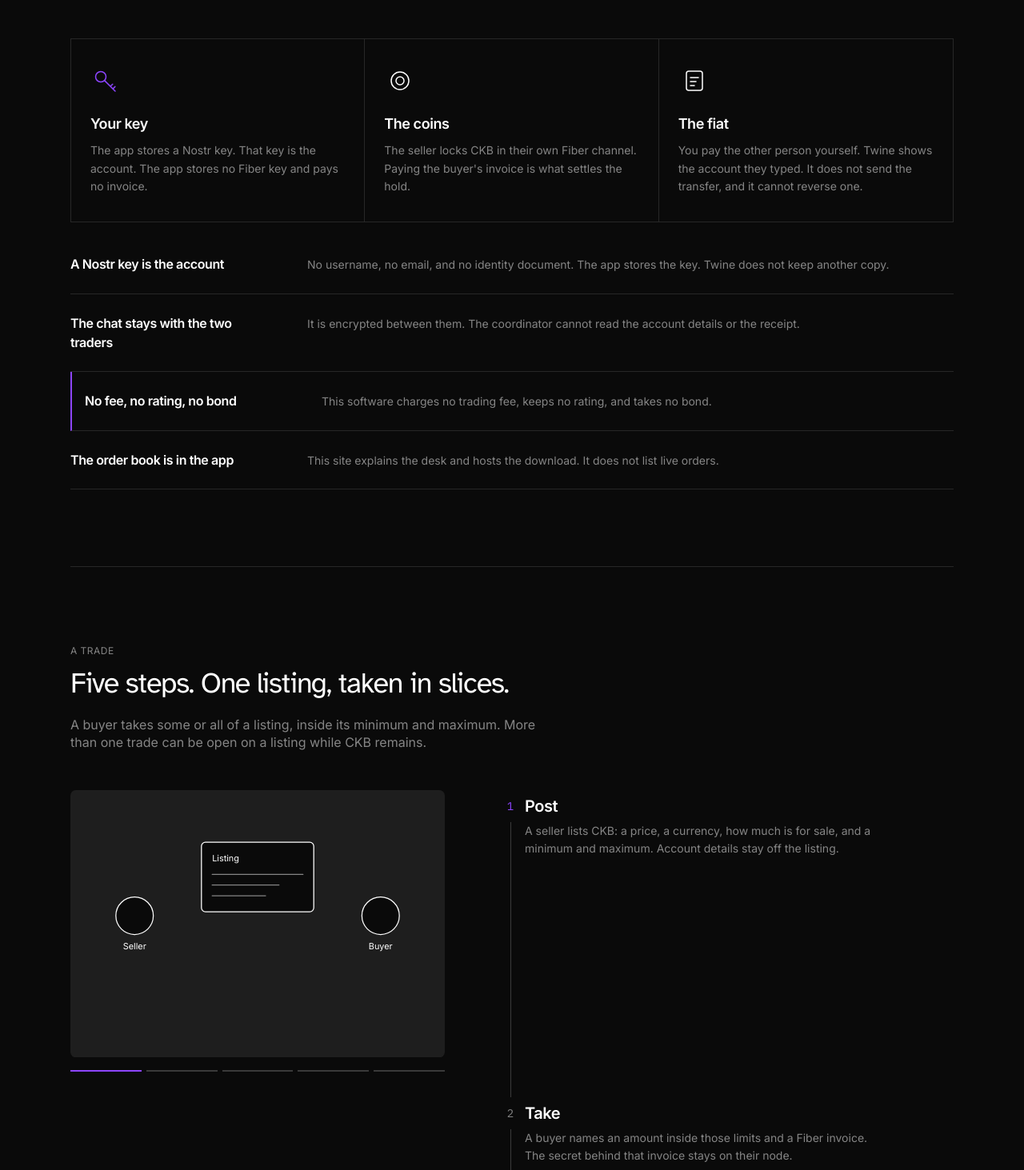
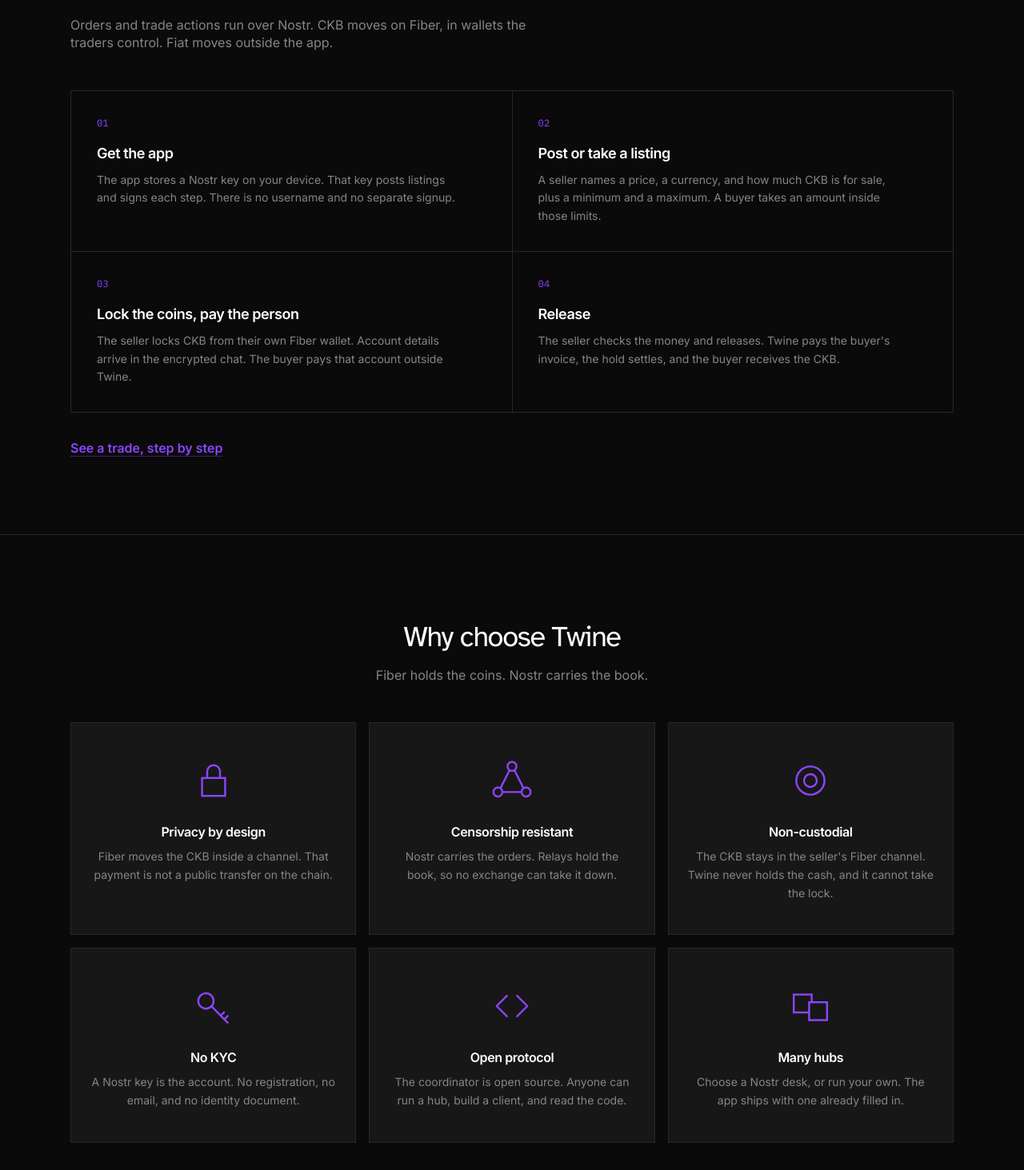
Before and after one commit to chukwuma619/twine-web, a Next.js app: page / in a window 1280 px wide. Shown: the part 827-2290 px from the top of the page at 80% size. Built offline with nearby package versions, Linux system fonts and the light colour scheme.

Commit message:
Add "How it works" and "Why Twine" sections to homepage and update navigation links

```diff
--- a/app/page.tsx
+++ b/app/page.tsx
@@ -3,6 +3,7 @@ import type { ReactNode } from "react";
 import { cn } from "cn";
 import { CoinMark, HeroScene, KeyMark, NoteMark } from "../components/illustrations";
 import { TradeStory } from "../components/trade-story";
+import { WhyTwine } from "../components/why-twine";
 import { Button } from "@/components/ui/button";
 
 const tradeSteps = [
@@ -45,6 +46,25 @@ const limits: { title: string; body: string; good?: boolean }[] = [
   {
     title: "The order book is in the app",
     body: "This site explains the desk and hosts the download. It does not list live orders.",
+  },
+];
+
+const howItWorks: { title: string; body: string }[] = [
+  {
+    title: "Get the app",
+    body: "The app stores a Nostr key on your device. That key posts listings and signs each step. There is no username and no separate signup.",
+  },
+  {
+    title: "Post or take a listing",
+    body: "A seller names a price, a currency, and how much CKB is for sale, plus a minimum and a maximum. A buyer takes an amount inside those limits.",
+  },
+  {
+    title: "Lock the coins, pay the person",
+    body: "The seller locks CKB from their own Fiber wallet. Account details arrive in the encrypted chat. The buyer pays that account outside Twine.",
+  },
+  {
+    title: "Release",
+    body: "The seller checks the money and releases. Twine pays the buyer's invoice, the hold settles, and the buyer receives the CKB.",
   },
 ];
 
@@ -103,6 +123,39 @@ export default function Home() {
           <HeroScene />
         </section>
 
+        <section id="how" className="section">
+          <p className="eyebrow">How it works</p>
+          <h2 className="section-title">Four steps. The coins stay in Fiber.</h2>
+          <p className="lede mt-5">
+            Orders and trade actions run over Nostr. CKB moves on Fiber, in
+            wallets the traders control. Fiat moves outside the app.
+          </p>
+          <ol className="mt-12 grid gap-px border border-rule bg-rule sm:grid-cols-2">
+            {howItWorks.map((step, index) => (
+              <li key={step.title} className="bg-cloth px-6 py-8 sm:px-8">
+                <p className="font-mono text-xs tracking-wide text-cord" aria-hidden="true">
+                  {String(index + 1).padStart(2, "0")}
+                </p>
+                <h3 className="mt-4 font-sans text-lg font-semibold tracking-tight">
+                  {step.title}
+                </h3>
+                <p className="mt-2 max-w-md font-sans text-sm leading-relaxed text-ink-soft">
+                  {step.body}
+                </p>
+              </li>
+            ))}
+          </ol>
+          <p className="mt-8">
+            <Link href="#trade" className="text-link">
+              See a trade, step by step
+            </Link>
+          </p>
+        </section>
+      </div>
+
+      <WhyTwine />
+
+      <div className="shell">
         <section className="section">
           <p className="eyebrow">The desk</p>
           <h2 className="section-title">Three things stay outside Twine.</h2>
--- a/components/site-footer.tsx
+++ b/components/site-footer.tsx
@@ -6,6 +6,8 @@ const footerLink =
 
 const pages = [
   { href: "/", label: "Home" },
+  { href: "/#how", label: "How it works" },
+  { href: "/#why", label: "Why Twine" },
   { href: "/download", label: "Download" },
 ];
 
--- a/components/site-header.tsx
+++ b/components/site-header.tsx
@@ -18,6 +18,8 @@ import { BrandWordmark } from "./brand-wordmark";
 
 const links = [
   { href: "/", label: "Home" },
+  { href: "/#how", label: "How it works" },
+  { href: "/#why", label: "Why Twine" },
   { href: "/download", label: "Download" },
 ];
 
--- /dev/null
+++ b/components/why-twine.tsx
@@ -0,0 +1,136 @@
+type Reason = {
+  title: string;
+  body: string;
+  mark: MarkName;
+};
+
+const reasons: Reason[] = [
+  {
+    mark: "privacy",
+    title: "Privacy by design",
+    body: "Fiber moves the CKB inside a channel. That payment is not a public transfer on the chain.",
+  },
+  {
+    mark: "censor",
+    title: "Censorship resistant",
+    body: "Nostr carries the orders. Relays hold the book, so no exchange can take it down.",
+  },
+  {
+    mark: "coin",
+    title: "Non-custodial",
+    body: "The CKB stays in the seller's Fiber channel. Twine never holds the cash, and it cannot take the lock.",
+  },
+  {
+    mark: "key",
+    title: "No KYC",
+    body: "A Nostr key is the account. No registration, no email, and no identity document.",
+  },
+  {
+    mark: "open",
+    title: "Open protocol",
+    body: "The coordinator is open source. Anyone can run a hub, build a client, and read the code.",
+  },
+  {
+    mark: "hubs",
+    title: "Many hubs",
+    body: "Choose a Nostr desk, or run your own. The app ships with one already filled in.",
+  },
+];
+
+export function WhyTwine() {
+  return (
+    <section id="why" className="section">
+      <div className="shell">
+        <div className="mx-auto max-w-xl text-center">
+          <h2 className="section-title mx-auto">Why choose Twine</h2>
+          <p className="lede mx-auto mt-4">
+            Fiber holds the coins. Nostr carries the book.
+          </p>
+        </div>
+        <ul className="mt-12 grid gap-4 sm:grid-cols-2 lg:grid-cols-3">
+          {reasons.map((reason) => (
+            <li
+              key={reason.title}
+              className="flex flex-col items-center border border-rule bg-cloth-2 px-6 py-10 text-center"
+            >
+              <ReasonMark name={reason.mark} />
+              <h3 className="mt-5 font-sans text-base font-semibold tracking-tight">
+                {reason.title}
+              </h3>
+              <p className="mt-2 max-w-xs font-sans text-sm leading-relaxed text-ink-soft">
+                {reason.body}
+              </p>
+            </li>
+          ))}
+        </ul>
+      </div>
+    </section>
+  );
+}
+
+type MarkName = "privacy" | "censor" | "coin" | "open" | "hubs" | "key";
+
+function ReasonMark({ name }: { name: MarkName }) {
+  return (
+    <svg viewBox="0 0 40 40" aria-hidden="true" className="size-16 text-cord">
+      {markPath(name)}
+    </svg>
+  );
+}
+
+function markPath(name: MarkName) {
+  switch (name) {
+    case "privacy":
+      return (
+        <>
+          <rect x="11" y="18" width="18" height="14" fill="none" stroke="currentColor" strokeWidth="1.5" />
+          <path d="M15 18 V13 a5 5 0 0 1 10 0 V18" fill="none" stroke="currentColor" strokeWidth="1.5" />
+        </>
+      );
+    case "censor":
+      return (
+        <>
+          <circle cx="20" cy="9" r="3.5" fill="none" stroke="currentColor" strokeWidth="1.5" />
+          <circle cx="9" cy="29" r="3.5" fill="none" stroke="currentColor" strokeWidth="1.5" />
+          <circle cx="31" cy="29" r="3.5" fill="none" stroke="currentColor" strokeWidth="1.5" />
+          <path d="M18 12 L11 26 M22 12 L29 26 M13 29 H27" fill="none" stroke="currentColor" strokeWidth="1.5" />
+        </>
+      );
+    case "coin":
+      return (
+        <>
+          <circle cx="20" cy="20" r="11" fill="none" stroke="currentColor" strokeWidth="1.5" />
+          <circle cx="20" cy="20" r="5" fill="none" stroke="currentColor" strokeWidth="1.5" />
+        </>
+      );
+    case "open":
+      return (
+        <path
+          d="M16 12 L8 20 L16 28 M24 12 L32 20 L24 28"
+          fill="none"
+          stroke="currentColor"
+          strokeWidth="1.5"
+          strokeLinecap="round"
+          strokeLinejoin="round"
+        />
+      );
+    case "hubs":
+      return (
+        <>
+          <rect x="7" y="11" width="14" height="14" fill="none" stroke="currentColor" strokeWidth="1.5" />
+          <rect x="19" y="17" width="14" height="14" fill="var(--cloth-2)" stroke="currentColor" strokeWidth="1.5" />
+        </>
+      );
+    case "key":
+      return (
+        <>
+          <circle cx="14" cy="16" r="6" fill="none" stroke="currentColor" strokeWidth="1.5" />
+          <path d="M18.4 20.2 31 33 M25.5 27.5 28.2 24.8 M28.4 30.4 31.1 27.7" fill="none" stroke="currentColor" strokeWidth="1.5" strokeLinecap="round" />
+        </>
+      );
+    default: {
+      const exhaustive: never = name;
+      return exhaustive;
+    }
+  }
+}
```
